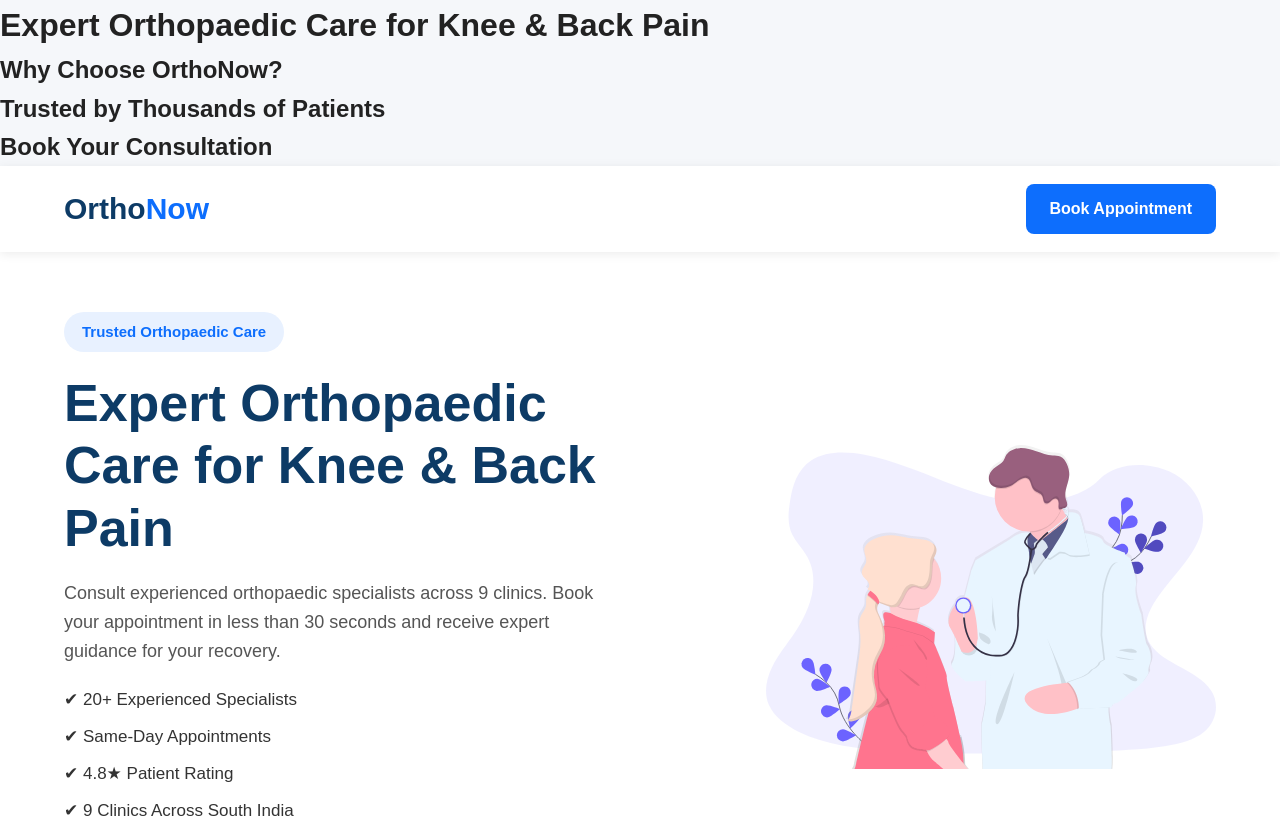
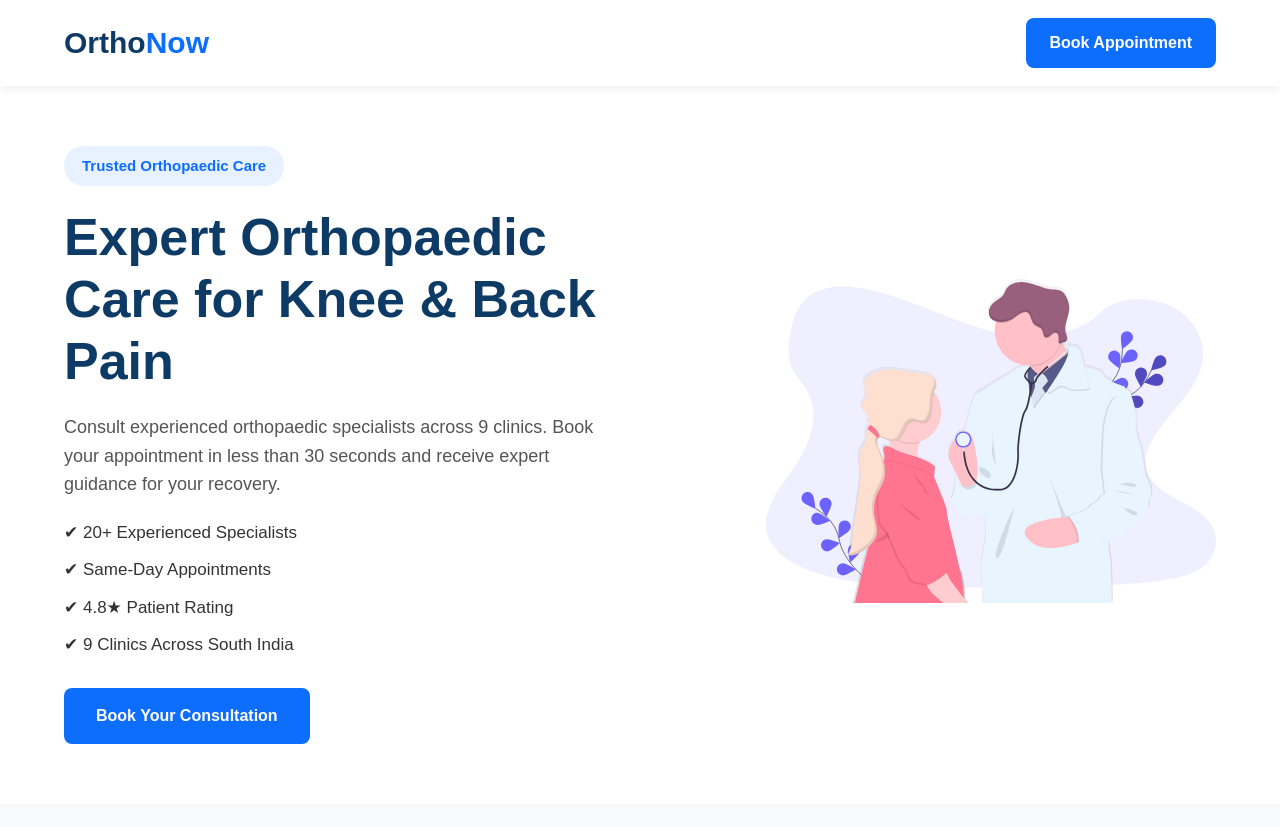
Before and after one commit to HemantRana19/namoza-developer-assignment, a plain HTML site: page Task-2/index.html in a window 1280 px wide. Shown: the top 827 px of the page. Drawn offline with Linux system fonts and the light colour scheme.

```diff
--- a/Task-2/index.html
+++ b/Task-2/index.html
@@ -462,13 +462,7 @@
 </head>
 <body>
 
-    <h1>Expert Orthopaedic Care for Knee & Back Pain</h1>
 
-    <h2>Why Choose OrthoNow?</h2>
-
-    <h2>Trusted by Thousands of Patients</h2>
-
-    <h2>Book Your Consultation</h2>
 
 
     <header class="navbar">
@@ -526,6 +520,7 @@
                 </a>
 
             </div>
+
 
 
             <div class="hero-image">
```
